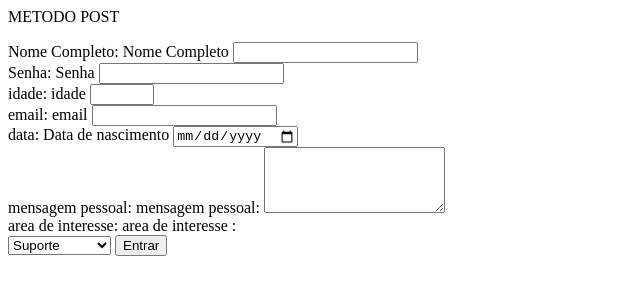
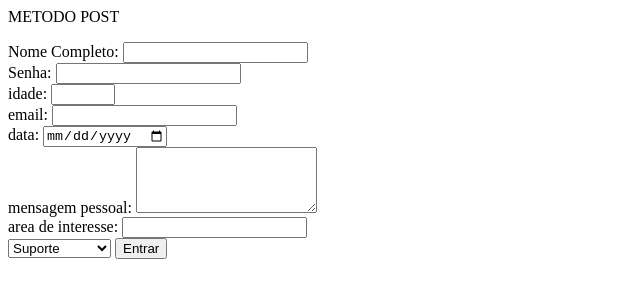
Before and after one commit to CEEMTI-BG-prof-Melissa/aula-07-isabelly-e-kaio, a plain HTML site: page index.html in a window 1280 px wide. Shown: the whole page, without its empty margins (0-640 px from the left). Drawn offline with Linux system fonts and the light colour scheme.

Commit message:
Update index.html

```diff
--- a/index.html
+++ b/index.html
@@ -5,27 +5,33 @@
   <body>
     <p>METODO POST</p>
     <form method="post" action="recebe.html">
+      <!-- Este é o campo de Nome completo-->
       <label for="NomeCompleto"> Nome Completo:</label>
-      Nome Completo <input type="text" maxlenght="50" id="NomeCompleto" name="NomeCompleto">
+      <input type="text" maxlenght="50" id="NomeCompleto" name="NomeCompleto">
       <br>
+      <!-- Este é o campo de nome completo-->
       <label for="Senha"> Senha:</label>
-      Senha <input type="password"  id="Senha" name="Senha">
+      <input type="password"  id="Senha" name="Senha">
       <br>
+      <!-- Este é o campo de idade-->
       <label for="idade"> idade:</label>
-      idade <input type="number" max="120" min="1" id="idade" name="idade">
+      <input type="number" max="120" min="1" id="idade" name="idade">
       <br>
+      <!-- Este é o campo de email-->
       <label for="email"> email:</label>
-      email <input type="email"  id="email" name="email">
+      <input type="email"  id="email" name="email">
       <br>
+      <!-- Este é o campo de data-->
       <label for="data"> data:</label>
-      Data de nascimento <input type="date" id="data" name="datadenascimento" min="01.01.2000" max="31.12.2024">
+      <input type="date" id="data" name="datadenascimento" min="01.01.2000" max="31.12.2024">
       <br>
-      <!--label é igual ao id-->
+      <!--Este é o campo de mensagem pessoal-->
       <label for="mensagempessoal"> mensagem pessoal:</label>
-      mensagem pessoal: <textarea rows="4" cals="40" name="mensagempessoal" id="mensagempessoal"></textarea>
+      <textarea rows="4" cals="40" name="mensagempessoal" id="mensagempessoal"></textarea>
       <br>
+      <!-- Este é o campo de area de interesse-->
       <label for="areadeinteresse"> area de interesse:</label>
-      area de interesse :
+      <input id="areadeinteresse">
       <br>
       <select>
         <option value="Suporte">Suporte</option>
```
